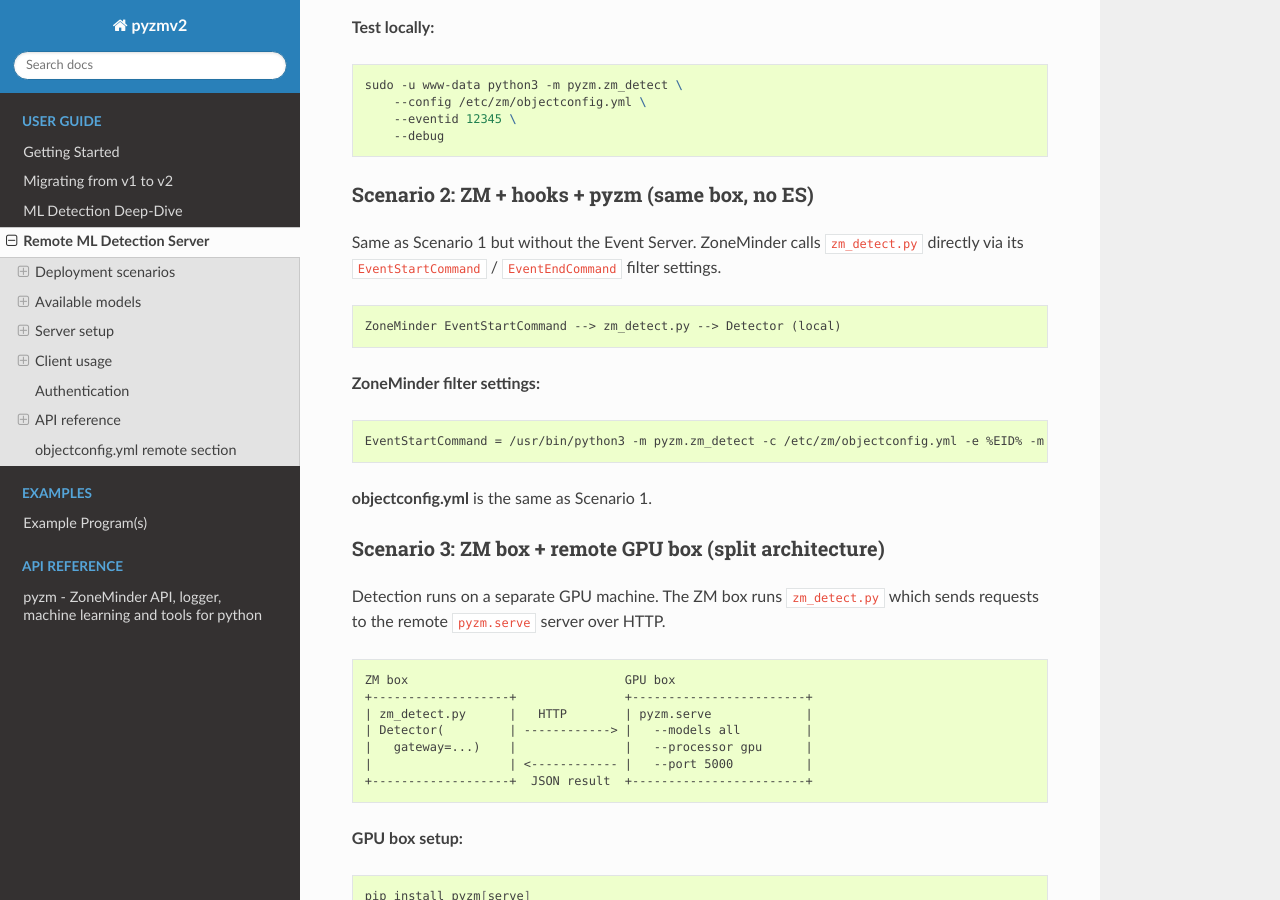
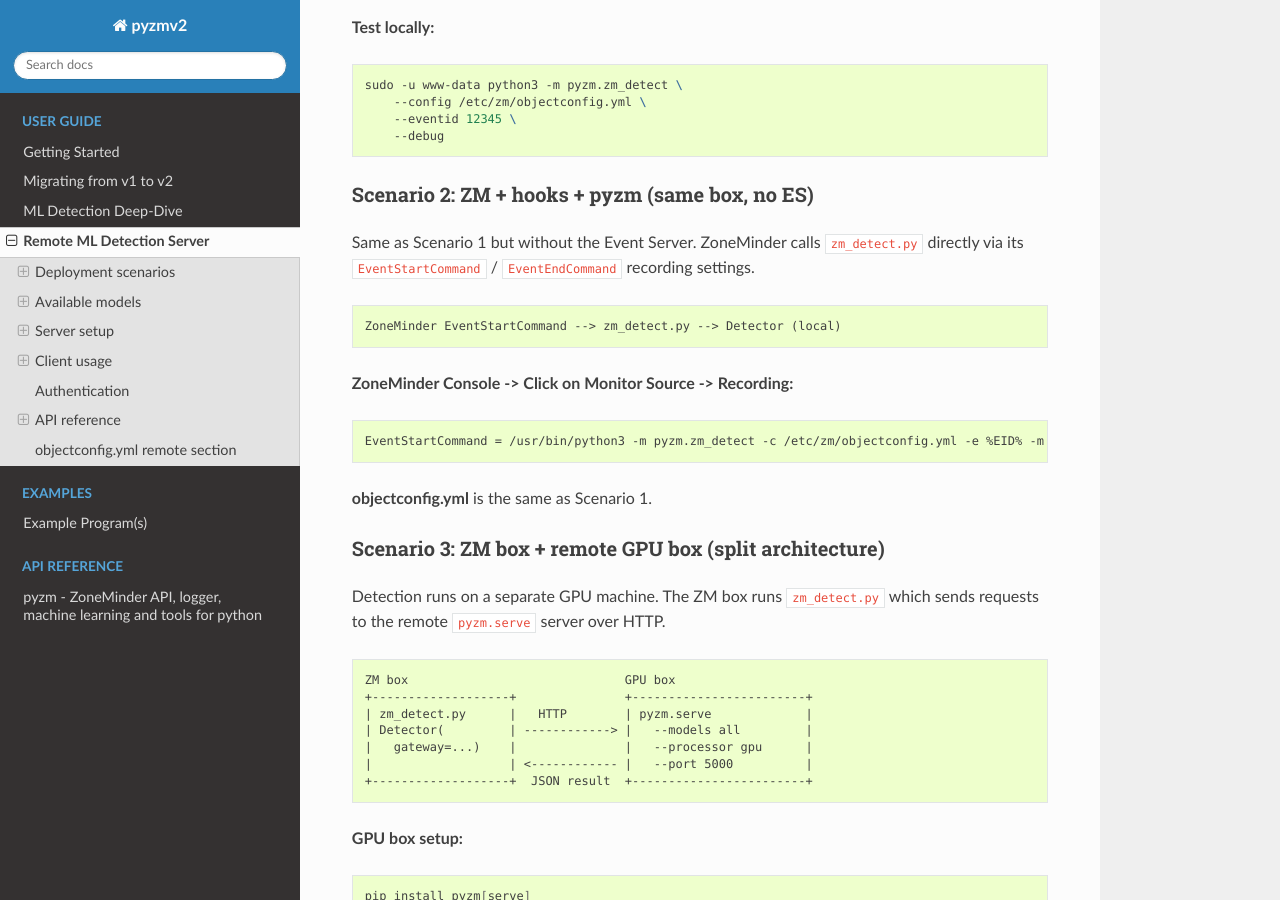
Before and after one commit to ZoneMinder/pyzm, a Sphinx documentation site: the page built from docs/guide/serve.rst, in a window 1280 px wide and 900 px high, scrolled down 1451 px. Built offline with Sphinx 7.4.7 and the Read the Docs theme 3.1.0, drawn with Linux system fonts in a browser that asks for light colours.

Commit message:
docs: fix EventStartCommand location in serve.rst
Correct the navigation path to ZoneMinder Console -> Click on
Monitor Source -> Recording instead of "filter settings".

Co-Authored-By: Claude Opus 4.6 <noreply@anthropic.com>

```diff
--- a/docs/guide/serve.rst
+++ b/docs/guide/serve.rst
@@ -90,13 +90,13 @@ Scenario 2: ZM + hooks + pyzm (same box, no ES)
 
 Same as Scenario 1 but without the Event Server. ZoneMinder calls
 ``zm_detect.py`` directly via its ``EventStartCommand`` / ``EventEndCommand``
-filter settings.
+recording settings.
 
 .. code-block:: text
 
    ZoneMinder EventStartCommand --> zm_detect.py --> Detector (local)
 
-**ZoneMinder filter settings:**
+**ZoneMinder Console -> Click on Monitor Source -> Recording:**
 
 .. code-block:: text
 
```
